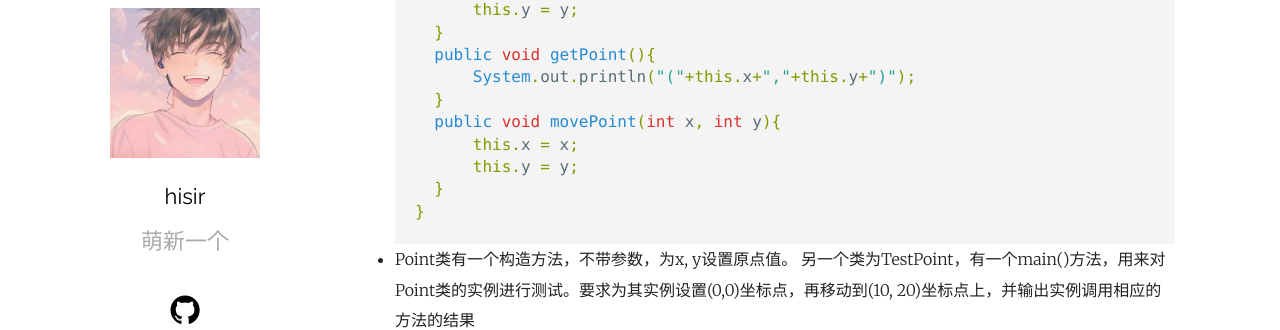
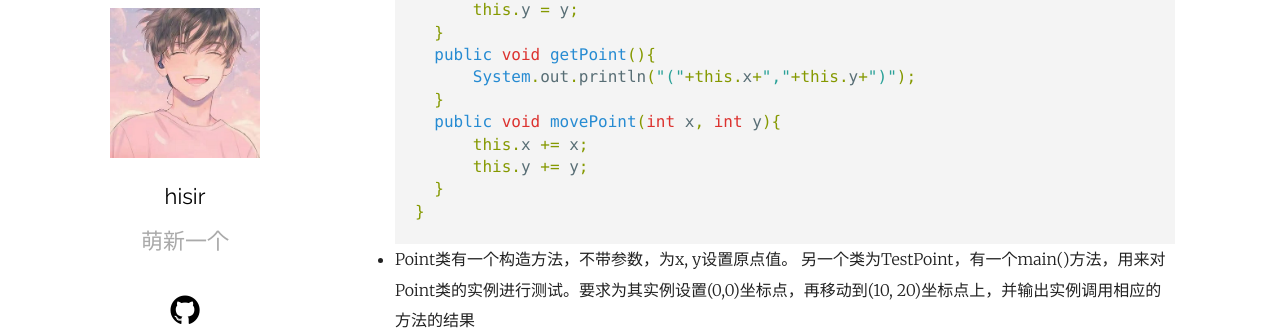
Before and after one commit to Hisir0909/Hisir0909.github.io, a Jekyll site: the page built from _posts/2021-9-22-my-work.markdown, in a window 1280 px wide and 900 px high, scrolled down 683 px. Shown: the part 152-482 px from the top of the window. Built offline with Jekyll 4.4.1, drawn with Linux system fonts in a browser that asks for light colours.

````diff
--- a/_posts/2021-9-22-my-work.markdown
+++ b/_posts/2021-9-22-my-work.markdown
@@ -43,8 +43,8 @@ public class Point{
         System.out.println("("+this.x+","+this.y+")");
     }
     public void movePoint(int x, int y){
-        this.x = x;
-        this.y = y;
+        this.x += x;
+        this.y += y;
     }
 }
 ```
````
